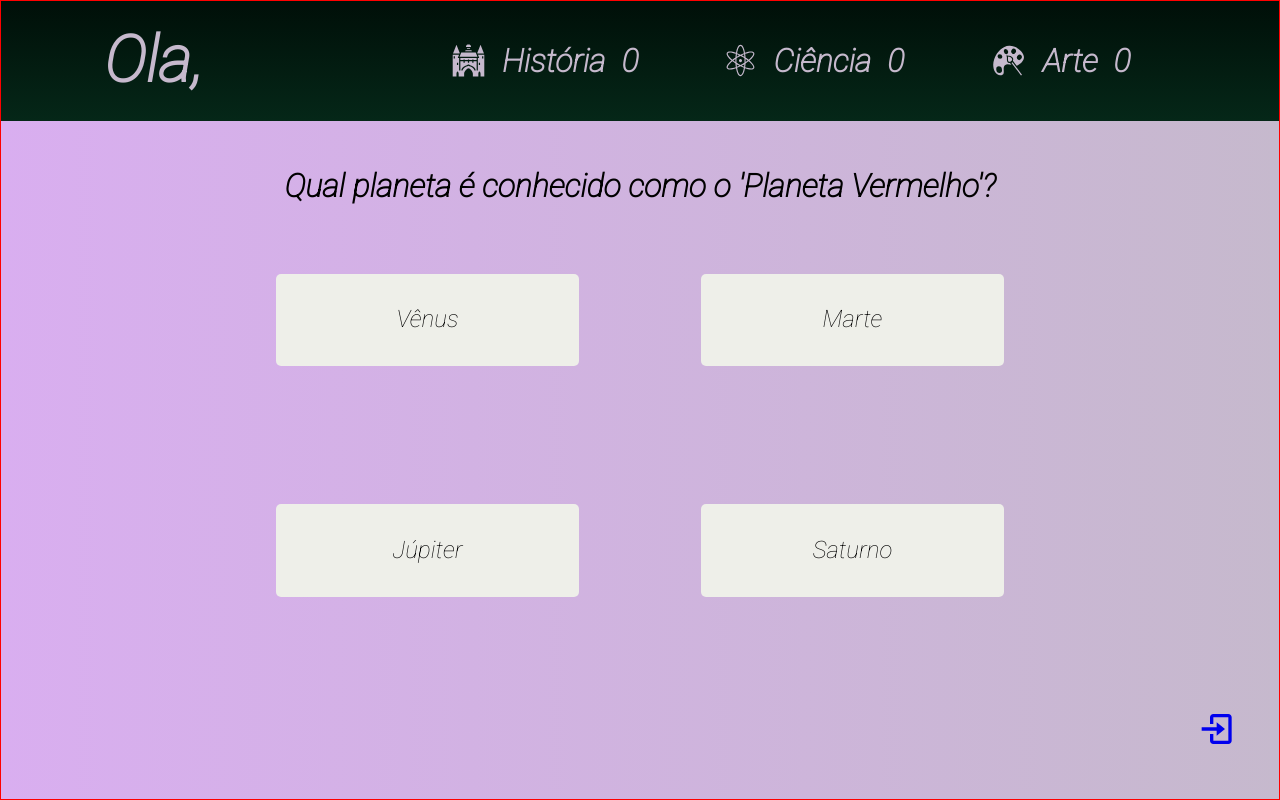
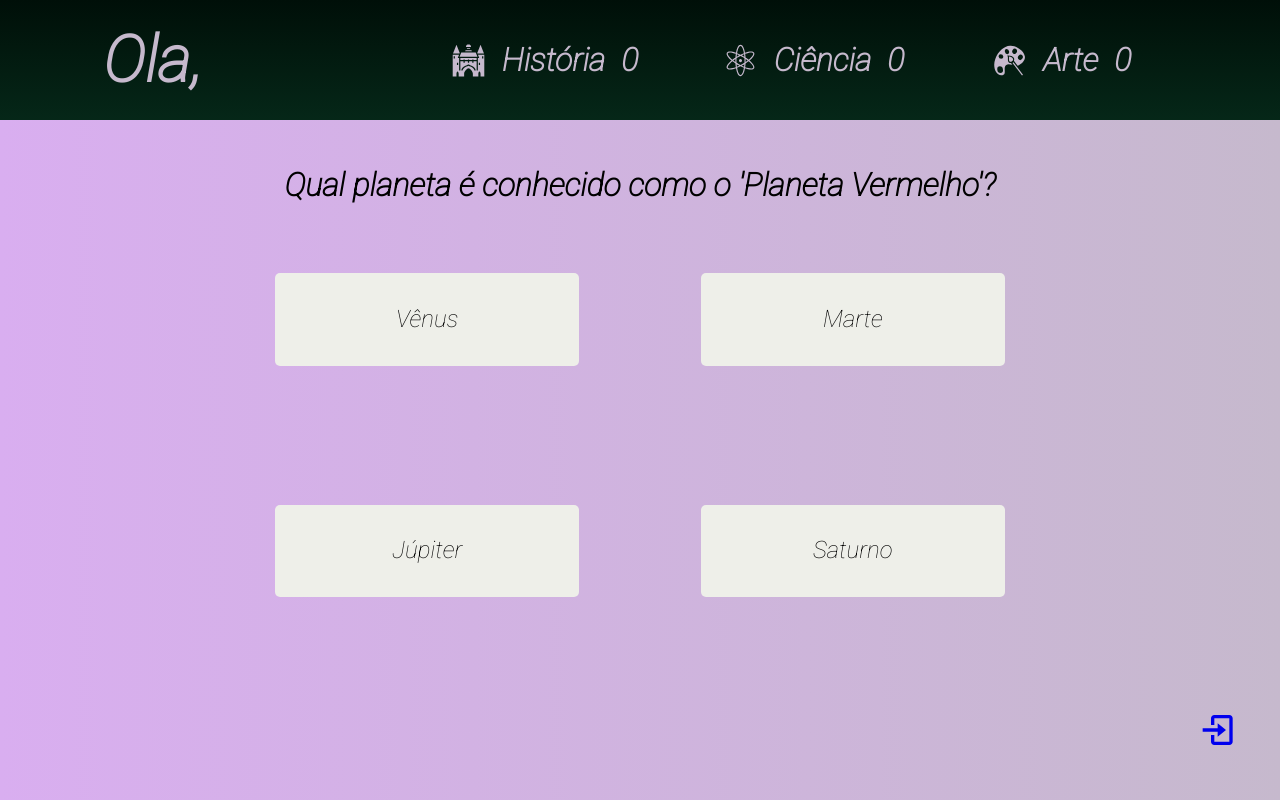
Before and after one commit to FilipeSall/Quizzgame, a React (Create React App) app: page /perguntas in a window 1280 px wide. Built offline with nearby package versions, Linux system fonts and the light colour scheme; a web font is replaced by a local one.

Commit message:
corrigindo css

```diff
--- a/src/components/questionsPage/questionpage.css
+++ b/src/components/questionsPage/questionpage.css
@@ -4,8 +4,6 @@
     width: 100vw;
     background-image: linear-gradient(to left, var(--c1), var(--c1-tone));
     user-select: none;
-    min-height: fit-content;
-    border: 1px solid red;
 }
 
 .header {
```
